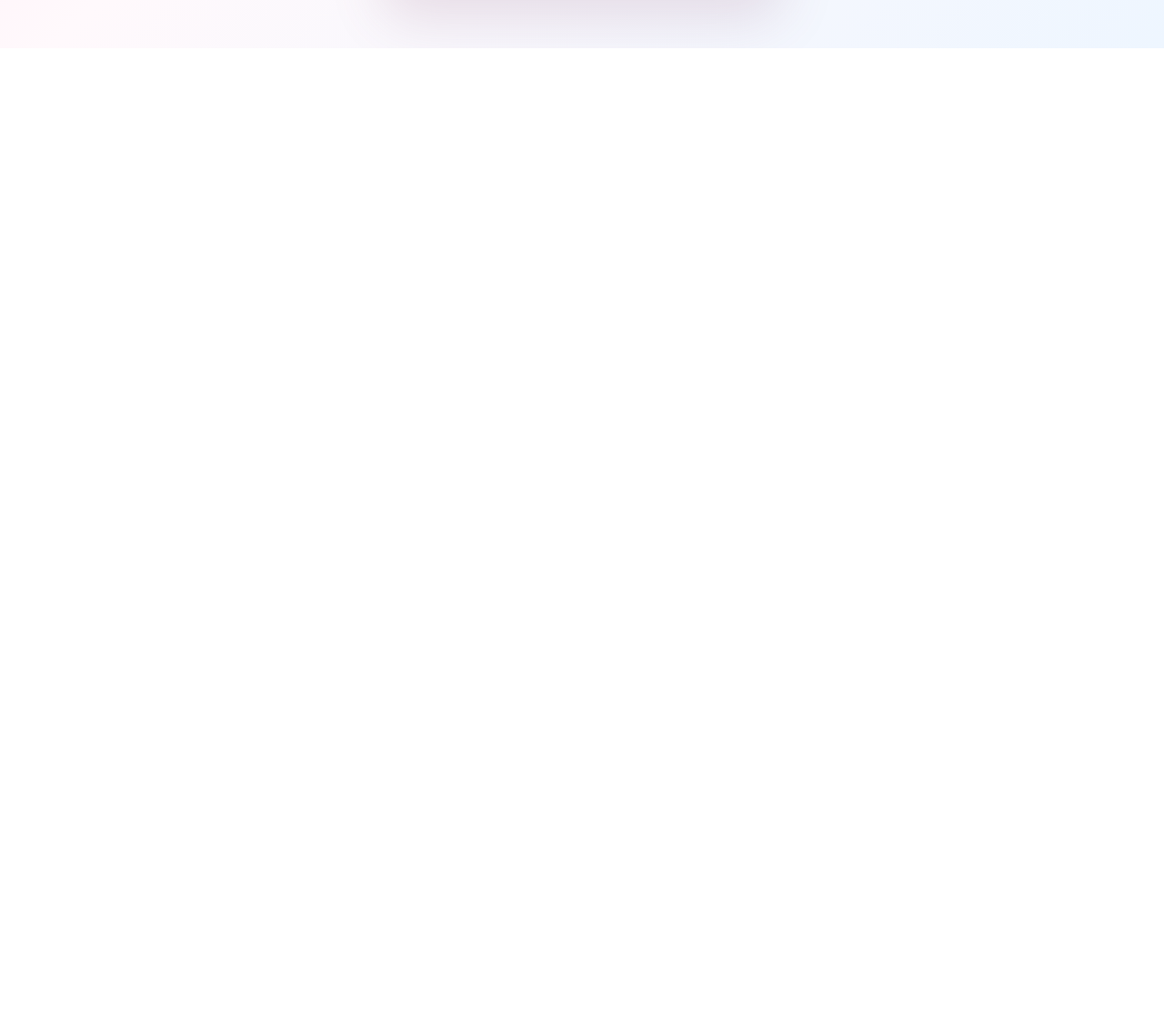
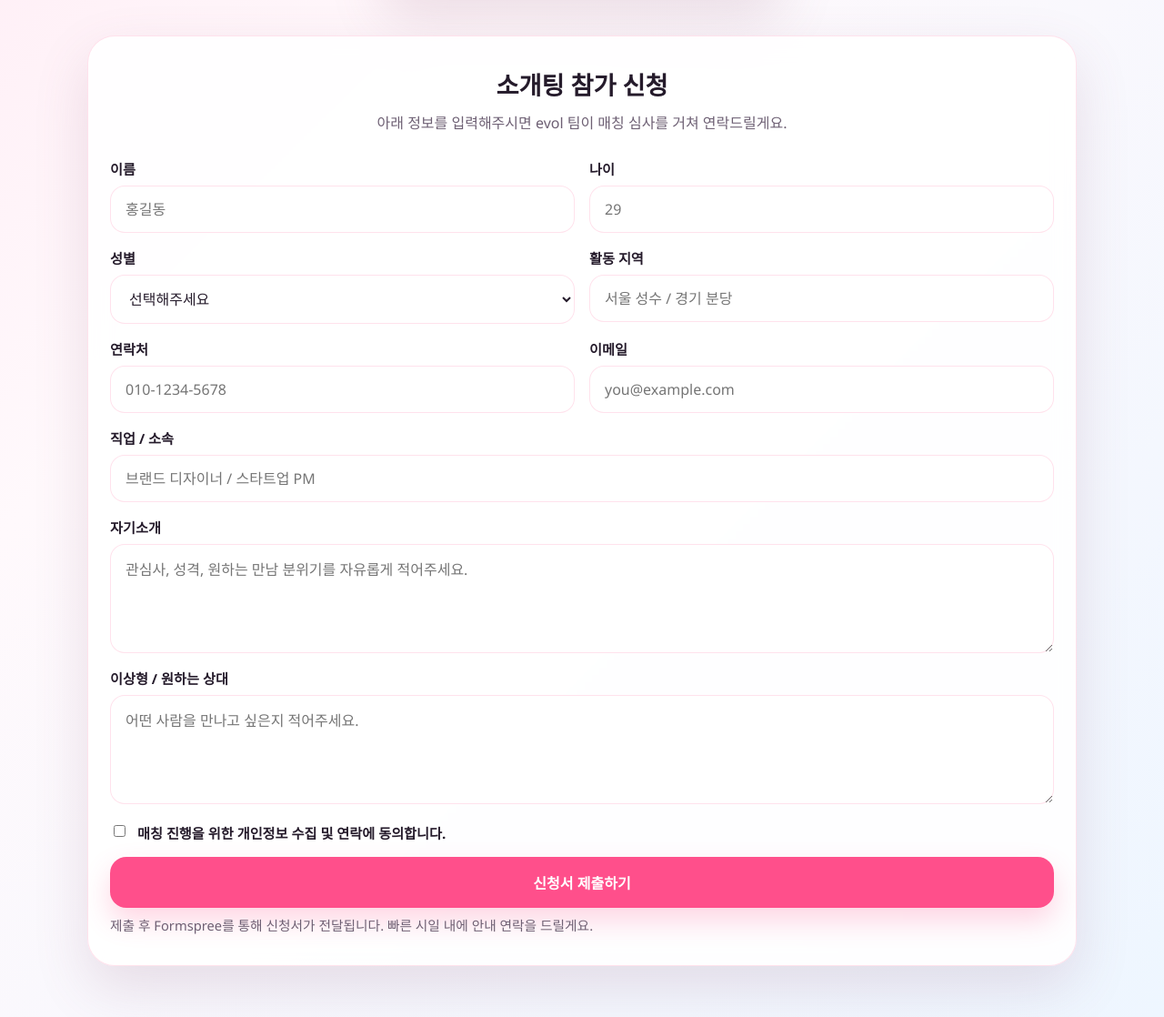
Before and after one commit to laschanges/evol1, a plain HTML site: page index.html in a window 1280 px wide. Shown: the part 895-2013 px from the top of the page at 91% size. Before the commit the page ends 948 px from the top, so only its background shows below. Drawn offline with Linux system fonts and the light colour scheme.

Commit message:
Add dating application form with Formspree

```diff
--- a/index.html
+++ b/index.html
@@ -250,6 +250,119 @@
       line-height: 1.7;
     }
 
+    .application-section {
+      margin: 42px auto 0;
+      padding: 32px 24px;
+      border-radius: 30px;
+      border: 1px solid var(--border);
+      background: var(--surface);
+      box-shadow: var(--shadow);
+      backdrop-filter: blur(12px);
+    }
+
+    .application-header {
+      text-align: center;
+      margin-bottom: 24px;
+    }
+
+    .application-header h2 {
+      margin: 0 0 10px;
+      font-size: 1.7rem;
+      color: var(--text);
+    }
+
+    .application-header p {
+      margin: 0;
+      color: var(--muted);
+      line-height: 1.7;
+    }
+
+    .application-form {
+      display: grid;
+      grid-template-columns: repeat(2, minmax(0, 1fr));
+      gap: 16px;
+    }
+
+    .form-field {
+      display: flex;
+      flex-direction: column;
+      gap: 8px;
+    }
+
+    .form-field.full-width {
+      grid-column: 1 / -1;
+    }
+
+    .form-field label {
+      font-size: 0.95rem;
+      font-weight: 700;
+      color: var(--text);
+    }
+
+    .form-field input,
+    .form-field select,
+    .form-field textarea {
+      width: 100%;
+      border: 1px solid var(--border);
+      border-radius: 16px;
+      padding: 14px 16px;
+      background: var(--surface-strong);
+      color: var(--text);
+      font: inherit;
+      transition: border-color 0.2s ease, box-shadow 0.2s ease, background 0.2s ease;
+    }
+
+    .form-field textarea {
+      min-height: 120px;
+      resize: vertical;
+    }
+
+    .form-field input:focus,
+    .form-field select:focus,
+    .form-field textarea:focus {
+      outline: none;
+      border-color: var(--accent);
+      box-shadow: 0 0 0 4px rgba(255, 79, 139, 0.12);
+    }
+
+    .form-note {
+      margin: 0;
+      color: var(--muted);
+      font-size: 0.92rem;
+      line-height: 1.6;
+    }
+
+    .checkbox-field {
+      flex-direction: row;
+      align-items: flex-start;
+      gap: 10px;
+      padding-top: 4px;
+    }
+
+    .checkbox-field input {
+      width: auto;
+      margin-top: 3px;
+    }
+
+    .submit-btn {
+      width: 100%;
+      border: none;
+      border-radius: 18px;
+      padding: 16px 20px;
+      background: var(--accent);
+      color: #fff;
+      font-size: 1rem;
+      font-weight: 700;
+      cursor: pointer;
+      box-shadow: 0 14px 30px rgba(255, 79, 139, 0.24);
+      transition: transform 0.2s ease, background 0.2s ease;
+    }
+
+    .submit-btn:hover {
+      background: var(--accent-strong);
+      transform: translateY(-2px);
+    }
+
     .profiles-section {
       max-width: 980px;
       margin: 0 auto;
@@ -314,6 +427,7 @@
 
     @media (max-width: 900px) {
       .features,
+      .application-form,
       .profiles {
         grid-template-columns: repeat(2, minmax(0, 1fr));
       }
@@ -345,8 +459,13 @@
       }
 
       .features,
+      .application-form,
       .profiles {
         grid-template-columns: 1fr;
+      }
+
+      .application-section {
+        padding: 24px 18px;
       }
     }
 
@@ -404,6 +523,77 @@
         <p>진짜 인연을 만나는 가장 스마트한 방법</p>
       </div>
     </div>
+
+    <section class="application-section" id="applicationFormSection">
+      <div class="application-header">
+        <h2>소개팅 참가 신청</h2>
+        <p>아래 정보를 입력해주시면 evol 팀이 매칭 심사를 거쳐 연락드릴게요.</p>
+      </div>
+      <form class="application-form" action="https://formspree.io/f/xbdpyylp" method="POST">
+        <input type="hidden" name="_subject" value="evol 소개팅 참가 신청">
+
+        <div class="form-field">
+          <label for="applicant-name">이름</label>
+          <input id="applicant-name" name="이름" type="text" placeholder="홍길동" required>
+        </div>
+
+        <div class="form-field">
+          <label for="applicant-age">나이</label>
+          <input id="applicant-age" name="나이" type="number" min="20" max="99" placeholder="29" required>
+        </div>
+
+        <div class="form-field">
+          <label for="applicant-gender">성별</label>
+          <select id="applicant-gender" name="성별" required>
+            <option value="">선택해주세요</option>
+            <option value="여성">여성</option>
+            <option value="남성">남성</option>
+            <option value="논바이너리">논바이너리</option>
+            <option value="기타">기타</option>
+          </select>
+        </div>
+
+        <div class="form-field">
+          <label for="applicant-region">활동 지역</label>
+          <input id="applicant-region" name="활동 지역" type="text" placeholder="서울 성수 / 경기 분당" required>
+        </div>
+
+        <div class="form-field">
+          <label for="applicant-phone">연락처</label>
+          <input id="applicant-phone" name="연락처" type="tel" placeholder="010-1234-5678" required>
+        </div>
+
+        <div class="form-field">
+          <label for="applicant-email">이메일</label>
+          <input id="applicant-email" name="이메일" type="email" placeholder="you@example.com" required>
+        </div>
+
+        <div class="form-field full-width">
+          <label for="applicant-job">직업 / 소속</label>
+          <input id="applicant-job" name="직업 또는 소속" type="text" placeholder="브랜드 디자이너 / 스타트업 PM">
+        </div>
+
+        <div class="form-field full-width">
+          <label for="applicant-intro">자기소개</label>
+          <textarea id="applicant-intro" name="자기소개" placeholder="관심사, 성격, 원하는 만남 분위기를 자유롭게 적어주세요." required></textarea>
+        </div>
+
+        <div class="form-field full-width">
+          <label for="applicant-ideal">이상형 / 원하는 상대</label>
+          <textarea id="applicant-ideal" name="이상형" placeholder="어떤 사람을 만나고 싶은지 적어주세요."></textarea>
+        </div>
+
+        <div class="form-field full-width checkbox-field">
+          <input id="applicant-consent" name="개인정보 수집 동의" type="checkbox" value="동의함" required>
+          <label for="applicant-consent">매칭 진행을 위한 개인정보 수집 및 연락에 동의합니다.</label>
+        </div>
+
+        <div class="form-field full-width">
+          <button class="submit-btn" type="submit">신청서 제출하기</button>
+          <p class="form-note">제출 후 Formspree를 통해 신청서가 전달됩니다. 빠른 시일 내에 안내 연락을 드릴게요.</p>
+        </div>
+      </form>
+    </section>
 
     <div class="profiles-section" id="profilesSection">
       <div class="profiles-title">추천 프로필</div>
```
